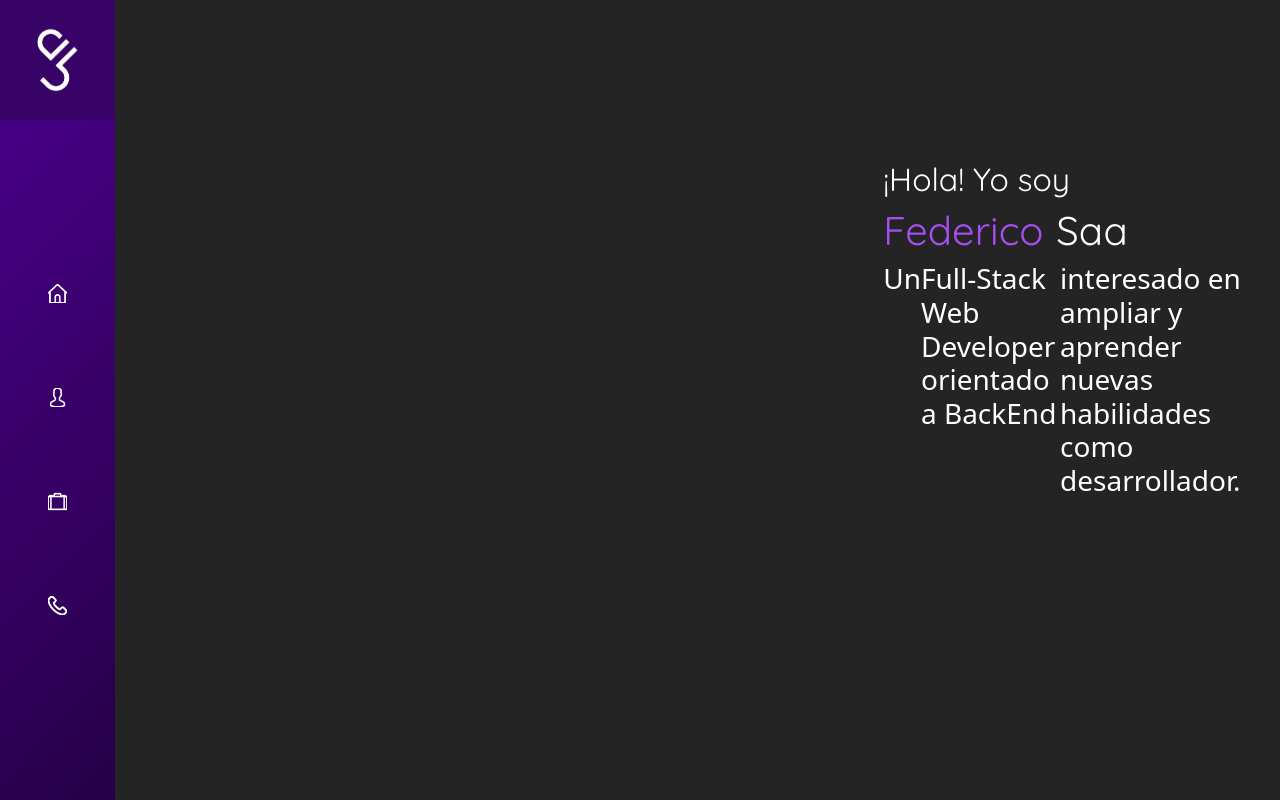
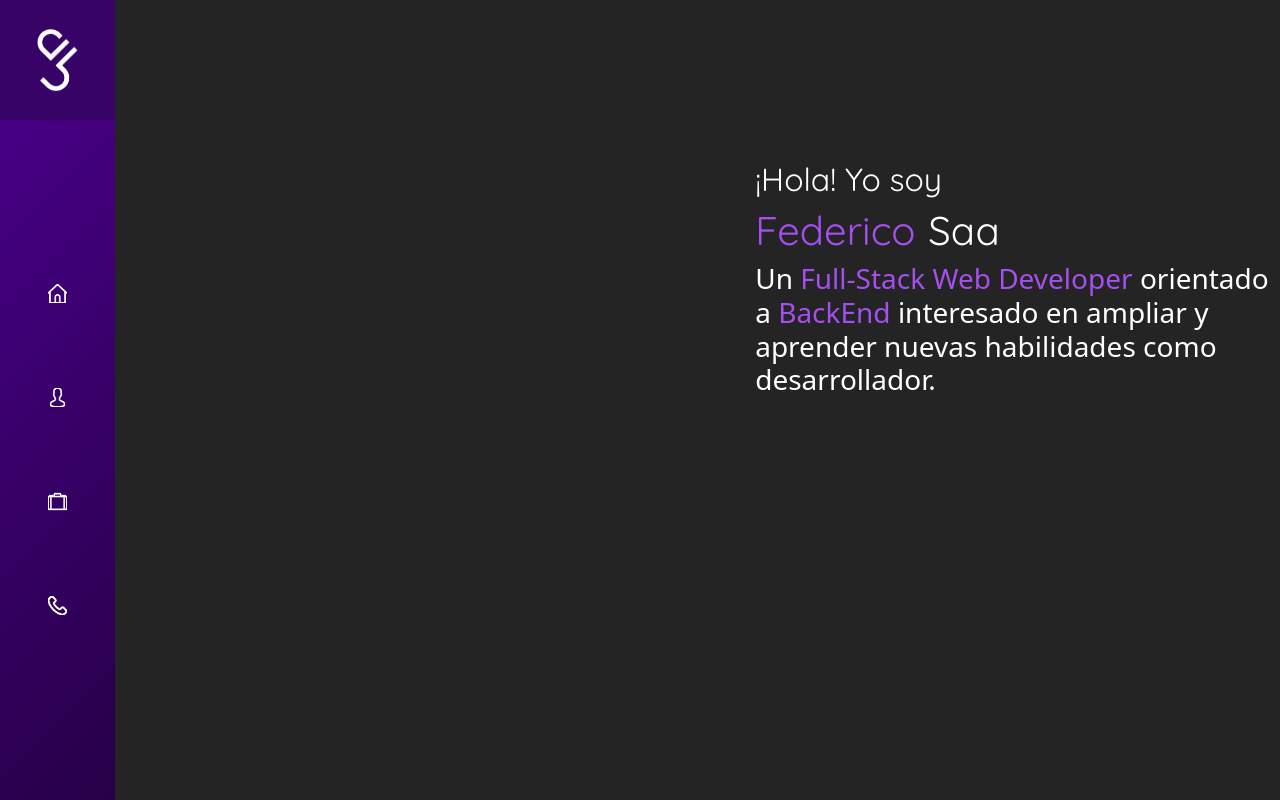
Before and after one commit to saja04/my-portfolio, a React (Vite) app in the folder client/: page / in a window 1280 px wide. Built offline with nearby package versions, Linux system fonts and the light colour scheme.

Commit message:
finished homebody text and styles

```diff
--- a/client/src/components/HomeBody/homeBody.jsx
+++ b/client/src/components/HomeBody/homeBody.jsx
@@ -11,9 +11,9 @@ const HomeBody = () => {
           <h1 className={style.saa}>Saa</h1>
         </div>
         <div className={style.description}>
-          <h3>Un</h3>
-          <h3>Full-Stack Web Developer orientado a BackEnd</h3>
-          <h3>
+          <h3 className={style.normalText}>
+            Un <span className={style.fullStack}>Full-Stack Web Developer</span>{" "}
+            orientado a <span className={style.fullStack}>BackEnd</span>{" "}
             interesado en ampliar y aprender nuevas habilidades como
             desarrollador.
           </h3>
--- a/client/src/components/HomeBody/homeBody.module.css
+++ b/client/src/components/HomeBody/homeBody.module.css
@@ -2,7 +2,7 @@
 
 .mainDiv{
     margin-top: 20vh;
-    margin-left: 60vw
+    margin-left: 50vw
 }
 
 .name{
@@ -27,10 +27,11 @@
     font-family: 'Quicksand', sans-serif;
 }
 
-.description{
-    display: flex;
-    flex-direction: row;
-}
-.description h3 {
+
+.normalText{
     color: white;
 }
+
+.fullStack{
+    color: #a54ff0;
+}
```
Also changed, not shown: 1 other file (tests, documents, lock files or other folders).
